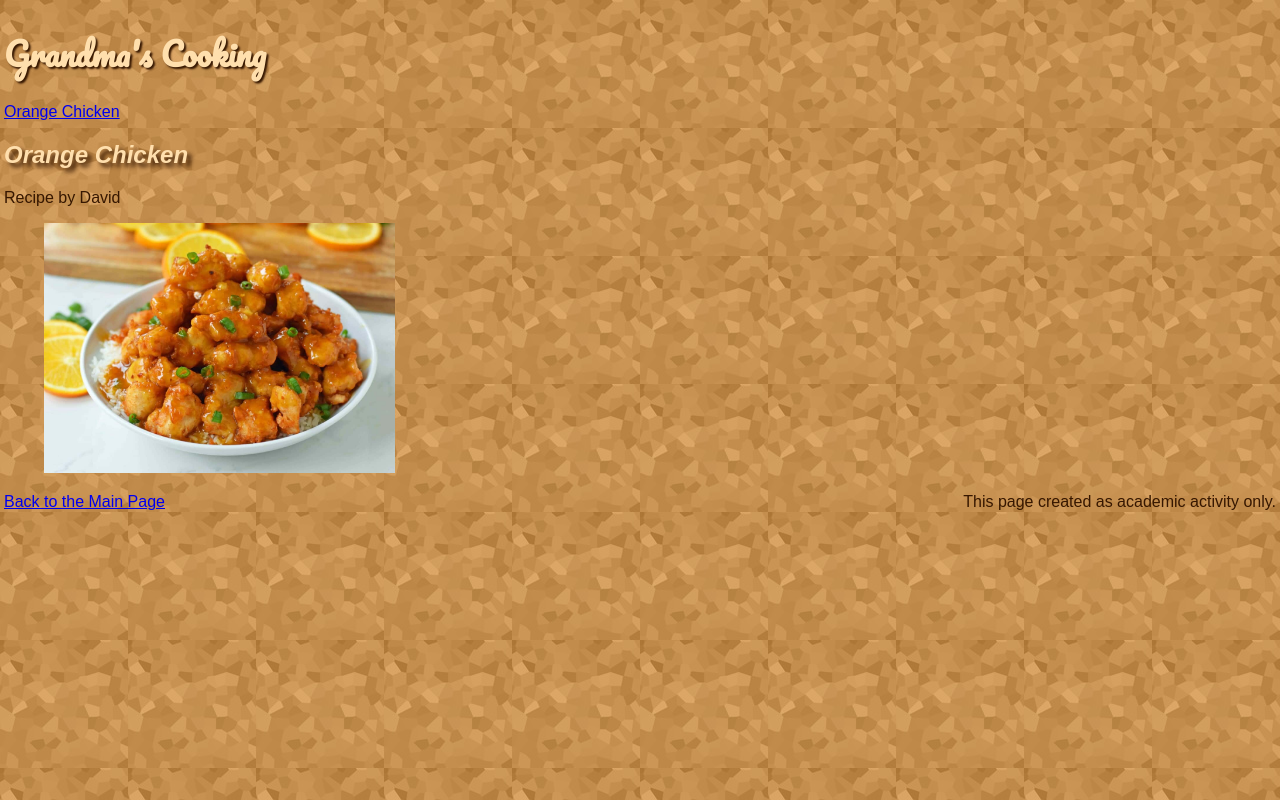
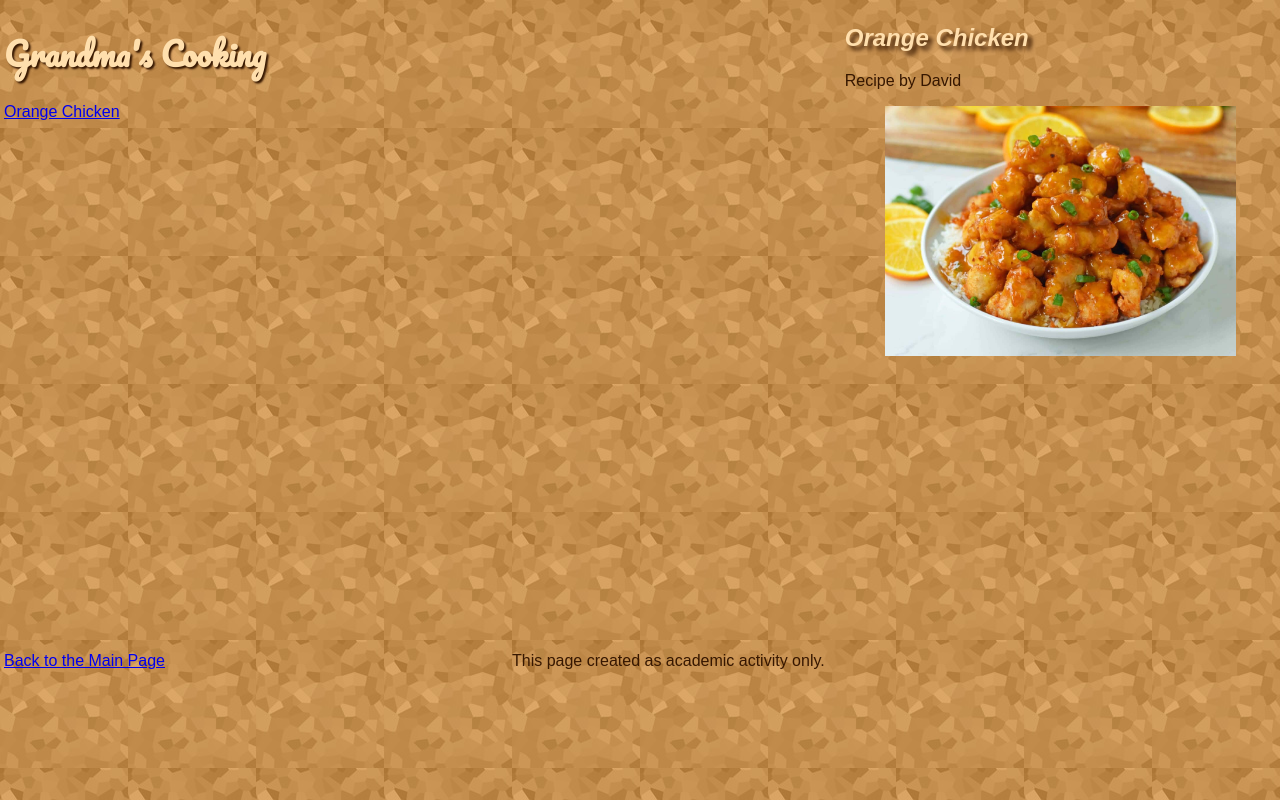
Before and after one commit to david-talmadge/LayoutCSS, a plain HTML site: page index.html in a window 1280 px wide. Drawn offline with Linux system fonts and the light colour scheme; a web font is replaced by a local one.

Commit message:
Update index.html

```diff
--- a/index.html
+++ b/index.html
@@ -11,16 +11,22 @@
     <title>Grandma's Cooking</title>
   </head>
   <body>
+    <div class="wrapper">
+      <div class="box1">
         <h1>Grandma's Cooking</h1>
         <a href="html/orange-chicken.html">Orange Chicken</a>
+      </div>
+      <div class="box2-1">
         <h2>Orange Chicken</h2>
-Recipe by David
+          <p>Recipe by David</p>
         <figure>
           <img src="images/orange-chicken.jpg" style="height:250px;" alt="picture of a plate full of delicious orange chicken">
         </figure>
+      </div>
 
-    <footer>
+      <div class="box8">
         <p><a href="index.html">Back to the Main Page</a>  <span style="float:right;">This page created as academic activity only.</span></p>
-    </footer>
+      </div>
+    </div>
   </body>
 </html>
```
Lines whose indentation alone changed are shown as unchanged.
